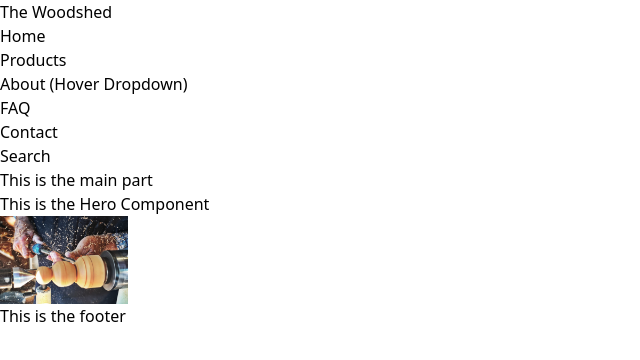
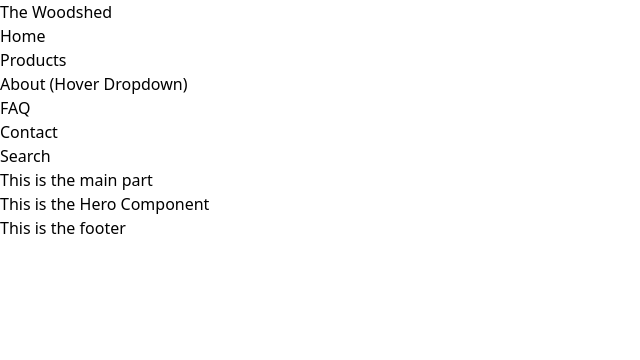
Before and after one commit to Wildcard1201/next-tailwind-woodshed, a Next.js app: page / in a window 1280 px wide. Shown: the top 360 px of the page, without its empty margins (0-640 px from the left). Built offline with nearby package versions, Linux system fonts and the light colour scheme.

Commit message:
remove image component

```diff
--- a/components/HeroComponent.js
+++ b/components/HeroComponent.js
@@ -1,10 +1,7 @@
-import Image from 'next/image'
-
 export default function HeroComponent() {
     return (
         <div className="bg-[url('/img/hero-lathe.jpeg')]">
             This is the Hero Component
-            <Image src="/img/hero-lathe.jpeg" alt="lathe image" width="128" height="100" />
         </div>
     )
 }
```
